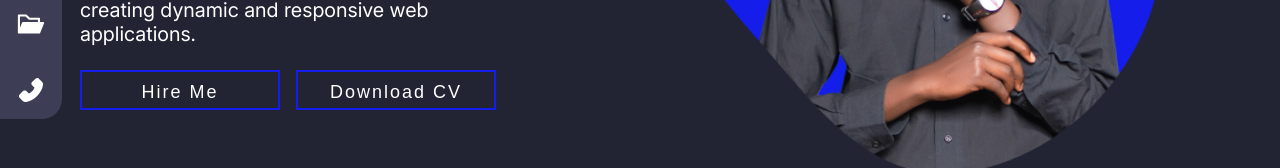
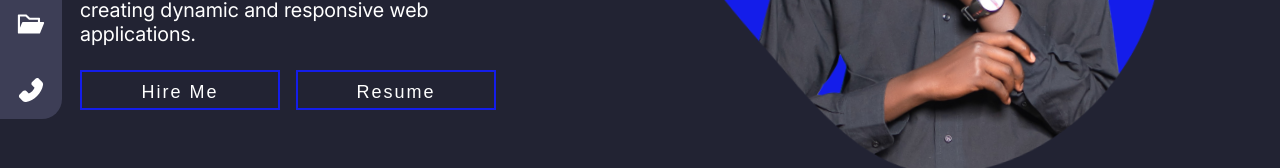
Before and after one commit to ruttogit/dennis-rutto-portforlio, a React (Create React App) app: page / in a window 1280 px wide. Shown: the part 451-619 px from the top of the page. Built offline with nearby package versions, Linux system fonts and the light colour scheme.

Commit message:
modified hero page

```diff
--- a/src/components/Contact/Contact.jsx
+++ b/src/components/Contact/Contact.jsx
@@ -61,7 +61,7 @@ function Contact() {
                     <a href="https://www.facebook.com/profile.php?id=100091280856188" target="_blank" rel="noopener noreferrer"><img src={facebook} alt="facebook" /></a>
                     <a href="https://www.instagram.com/rutto7862/" target="_blank" rel="noopener noreferrer"><img src={instagram} alt="instagram" /></a>
                     <a href="https://www.linkedin.com/in/dennis-kipkoech-9b3549272/" target="_blank" rel="noopener noreferrer"><img src={linkedin} alt="linkedin" /></a>
-                    <a href="http://" target="_blank" rel="noopener noreferrer"><img src={github} alt="github" /></a>
+                    <a href="https://github.com/ruttogit" target="_blank" rel="noopener noreferrer"><img src={github} alt="github" /></a>
                 </div>
 
             </div>
--- a/src/components/Hero/Hero.jsx
+++ b/src/components/Hero/Hero.jsx
@@ -12,7 +12,7 @@ function Hero() {
             <p className='subtext'>I am a passionate and motivated Front-End Developer with one year of experience in creating dynamic and responsive web applications.</p>
             <div className="hero-buttons">
                 <a href="#contact"><button className='btn hero-btn'>Hire Me</button></a>
-                <a href={resume} download=''><button className='btn hero-btn'>Download CV</button></a>
+                <a href={resume} download=''><button className='btn hero-btn'>Resume</button></a>
             </div>
         </div>
         <div className="hero-right">
```
Also changed, not shown: src/icons/github.svg.
